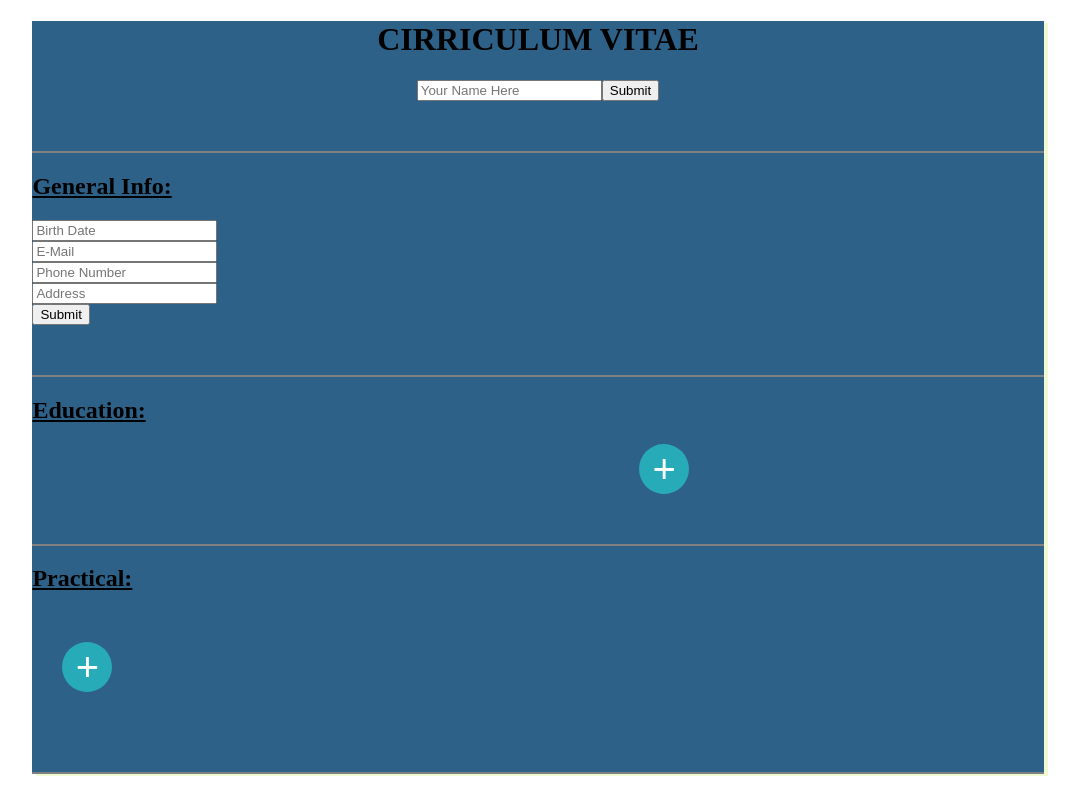
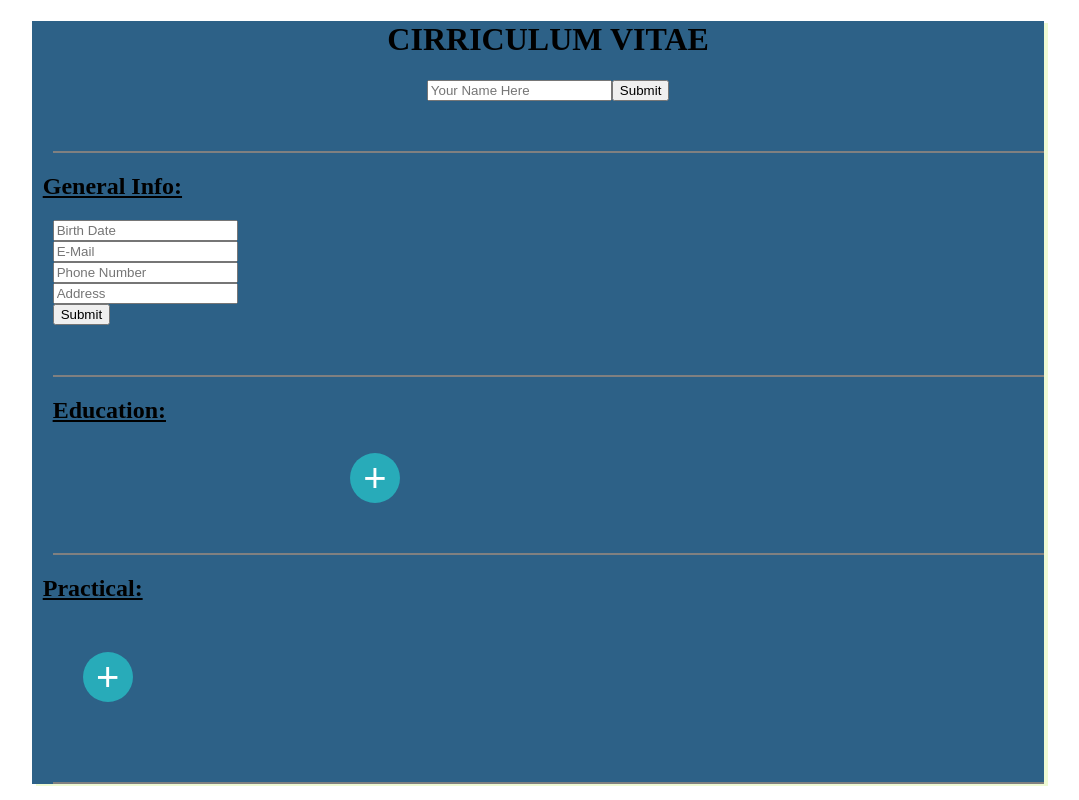
Before and after one commit to early-codes/cv-project, a React (Create React App) app: page / in a window 1280 px wide. Shown: the whole page, without its empty margins (102-1181 px from the left). Built offline with nearby package versions, Linux system fonts and the light colour scheme.

Commit message:
cancel yolunu buldum

```diff
--- a/src/components/Education.js
+++ b/src/components/Education.js
@@ -20,7 +20,8 @@ class Education extends Component {
     componentDidMount() {
         this.setState({
             eduField: this.state.eduField.concat(<input key={"10000"} type="submit" value="+" onClick={this.addEduHandler} style={{
-                marginLeft: "60%",
+                marginTop: "1%",
+                marginLeft: "30%",
                 height: "50px",
                 width: "50px",
                 fontSize: "40px",
@@ -47,10 +48,10 @@ class Education extends Component {
                 <input required type="text" name={index + "inputText"} placeholder="Your Education Here"></input><br />
                 <textarea placeholder="Your Education Details Here" required name={index + "textArea"}></textarea><br />
                 <input type="submit" value="Submit"></input>
-                <input type="button" value="Cancel" onClick={() => this.cancelHandler(index)}></input>
+                <input type="button" value="Cancel" onClick={() => this.cancelHandler(index, null)}></input>
             </form>,
             ...this.state.eduField.slice(index)]
-        })
+        }, () => { console.log(this.state.eduField[index]) })
     }
 
     eduSubmitHandler = (event, eduIndex) => {
@@ -70,7 +71,7 @@ class Education extends Component {
     }
 
     editEduHandler = (eduIndex) => {
-        let fieldToChange = this.state.eduField.filter((field) => (field.key) === eduIndex.toString())
+        let fieldToChange = this.state.eduField[eduIndex]
         this.setState({
             eduField: this.state.eduField.map((field) => {
                 return ((eduIndex.toString() === (field.key)) ?
@@ -88,14 +89,27 @@ class Education extends Component {
     }
 
     cancelHandler = (filterIndex, fieldToChange) => {
+        let eduFieldSetter = () => {
+            if (fieldToChange) {
+                return (
+                    this.state.eduField.map((field) => {
+                        return (
+                            (field.key.toString() === filterIndex.toString()) ?
+                                fieldToChange :
+                                field
+                        )
+                    })
+                )
+            } else {
+                return (
+                    this.state.eduField.filter((field) =>
+                        field.key !== filterIndex.toString()
+                    )
+                )
+            }
+        }
         this.setState({
-            eduField: this.state.eduField.map((field) => {
-                return (
-                    (field.key === filterIndex.toString()) ?
-                        fieldToChange[0] :
-                        field
-                )
-            })
+            eduField: eduFieldSetter()
         })
     }
 
@@ -112,8 +126,9 @@ class Education extends Component {
         return (
             <div className="component">
                 <h2>Education:</h2>
-
-                {this.state.eduField}
+                <div className="fieldStyle">
+                    {this.state.eduField}
+                </div>
             </div>
         )
     }
--- a/src/components/GeneralInfo.js
+++ b/src/components/GeneralInfo.js
@@ -107,7 +107,7 @@ class GeneralInfo extends Component {
     render() {
         return (
             <div className="component">
-                <h2>General Info:</h2>
+                <h2 style={{ marginLeft: "-1%" }}>General Info:</h2>
                 {this.state.fields}
             </div>
         )
--- a/src/components/Practical.js
+++ b/src/components/Practical.js
@@ -93,7 +93,7 @@ class Practical extends Component {
     render() {
         return (
             <div className="component">
-                <h2>Practical:</h2>
+                <h2 style={{ marginLeft: "-1%" }}>Practical:</h2>
                 {this.state.expField}
             </div>
         )
--- a/src/components/component.css
+++ b/src/components/component.css
@@ -2,6 +2,7 @@
     text-align: left;
     padding-bottom: 50px;
     border-bottom: 2px solid grey;
+    margin-left: 2%
 
 }
 
@@ -9,6 +10,7 @@
     margin-top: 50px;
 }
 
+
 h2 {
     text-decoration: underline;
 }
```
